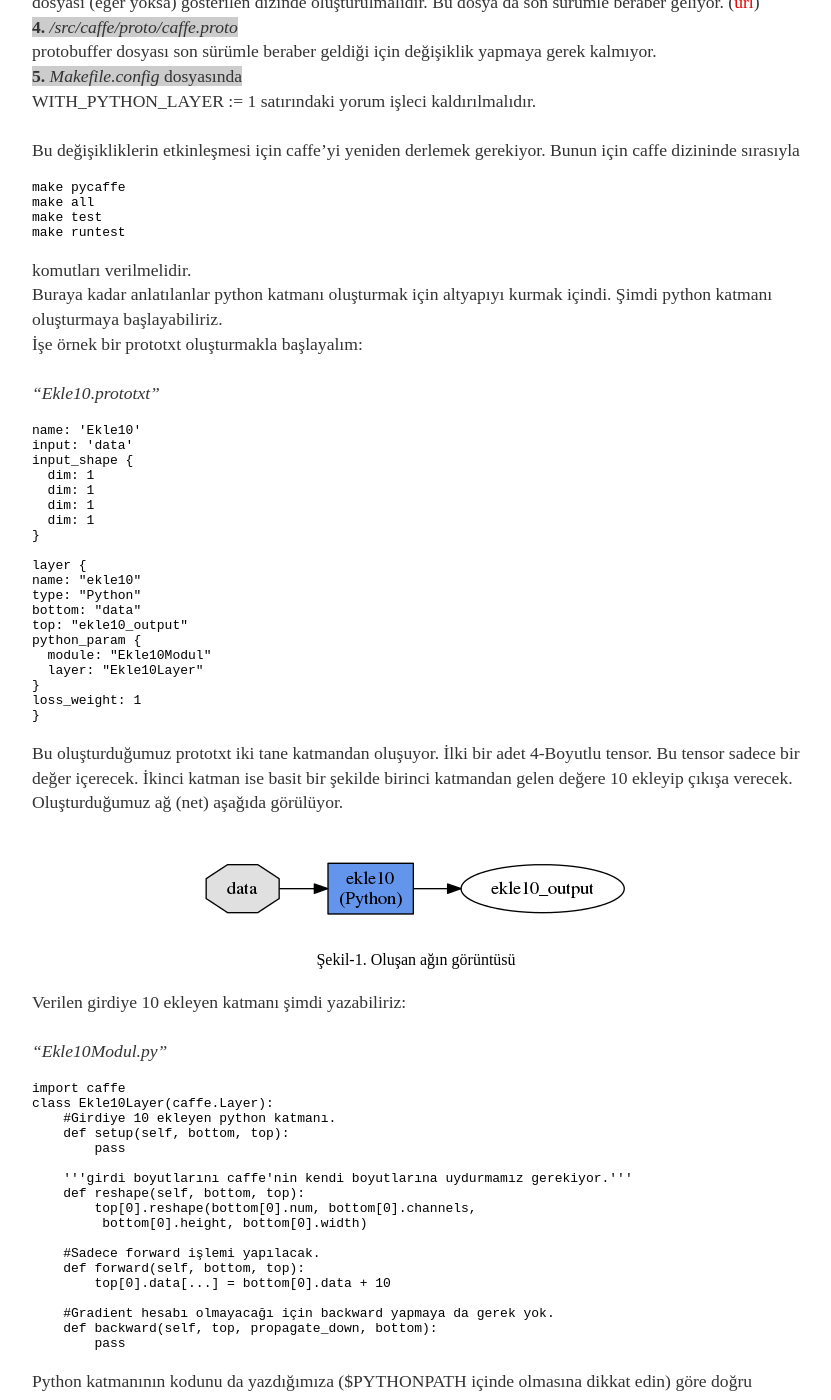
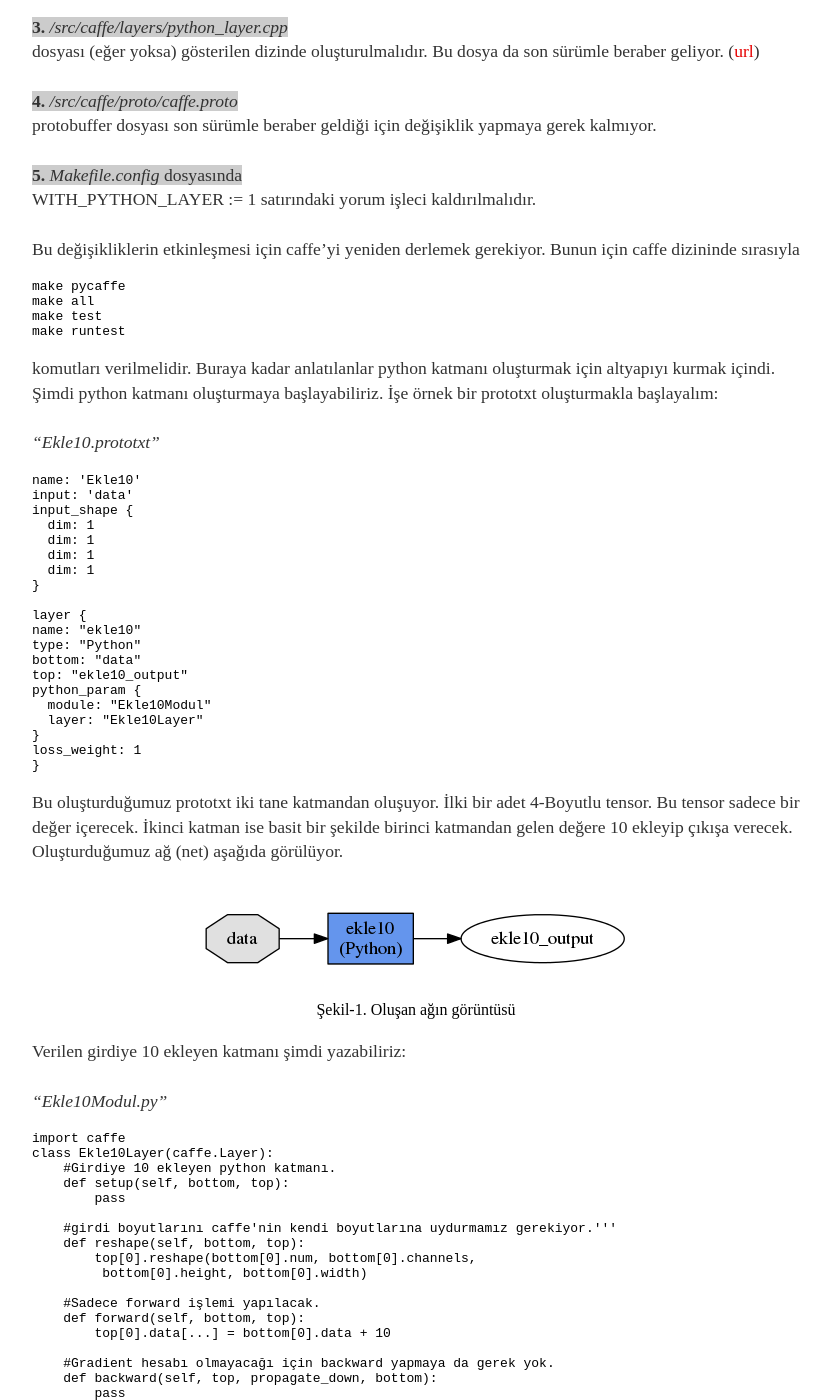
Before and after one commit to tekinonlayn/gi.github.io, a Jekyll site: the page built from _posts/2016-03-29-caffeye-yeni-bir-python-katmani-ekleme.md, in a window 1280 px wide and 1400 px high, scrolled down 654 px. Shown: the whole window, without its empty margins (224-1055 px from the left). Built offline with Jekyll 4.4.1, drawn with Linux system fonts in a browser that asks for light colours.

Commit message:
Update 2016-03-29-caffeye-yeni-bir-python-katmani-ekleme.md

```diff
--- a/_posts/2016-03-29-caffeye-yeni-bir-python-katmani-ekleme.md
+++ b/_posts/2016-03-29-caffeye-yeni-bir-python-katmani-ekleme.md
@@ -9,15 +9,14 @@ Caffe'de yeni bir katman eklemek kolaydır. Hele bir de python katmanı eklenece
 Baştan itibaren bir python katmanı nasıl eklenir, sırasıyla yazalım:<br />
 <span style="background-color: #cccccc;"><b>1.</b>&nbsp;<i>/include/caffe/python_layer.hpp</i></span><br />
 python_layer.hpp başlık dosyasının gerekli dizinde olması gerekir, yoksa eğer kendimiz elle oluşturacağız. (<a href="https://github.com/longjon/caffe/commit/a48990d5951e4c5d286b7d0dfdf04b8afa9cfb62" target="_blank">url</a>)
-<br />
+<br /><br />
 <span style="background-color: #cccccc;"><b>2.</b> <i>/src/caffe/layer_factory.cpp</i></span><br />
-bu dosyada python_layer için gerekli düzenlemeleri yapmamız gerekir. Eğer Caffe'yi son sürümde kullanıyorsanız değişiklik yapmaya gerek yok.
-<br />
+bu dosyada python_layer için gerekli düzenlemeleri yapmamız gerekir. Eğer Caffe'yi son sürümde kullanıyorsanız değişiklik yapmaya gerek yok.<br /><br />
 <span style="background-color: #cccccc;"><b>3.</b> <i>/src/caffe/layers/python_layer.cpp</i></span><br />
 dosyası (eğer yoksa) gösterilen dizinde oluşturulmalıdır. Bu dosya da son sürümle beraber geliyor. (<a href="https://github.com/longjon/caffe/commit/a48990d5951e4c5d286b7d0dfdf04b8afa9cfb62" target="_blank">url</a>)
-<br />
+<br /><br />
 <span style="background-color: #cccccc;"><b>4.</b> <i>/src/caffe/proto/caffe.proto</i></span><br />
-protobuffer dosyası son sürümle beraber geldiği için değişiklik yapmaya gerek kalmıyor.<br />
+protobuffer dosyası son sürümle beraber geldiği için değişiklik yapmaya gerek kalmıyor.<br /><br />
 <span style="background-color: #cccccc;"><b>5.</b> <i>Makefile.config</i> dosyasında</span><br />
 WITH_PYTHON_LAYER := 1 satırındaki yorum işleci kaldırılmalıdır.<br />
 <br />
@@ -28,9 +27,7 @@ make all
 make test
 make runtest
 </pre>
-komutları verilmelidir. <br />
-Buraya kadar anlatılanlar python katmanı oluşturmak için altyapıyı kurmak içindi. Şimdi python katmanı oluşturmaya başlayabiliriz.<br />
-İşe örnek bir prototxt oluşturmakla başlayalım:<br /><br />
+komutları verilmelidir. Buraya kadar anlatılanlar python katmanı oluşturmak için altyapıyı kurmak içindi. Şimdi python katmanı oluşturmaya başlayabiliriz. İşe örnek bir prototxt oluşturmakla başlayalım:<br /><br />
 <i>"Ekle10.prototxt"</i>
 <pre class="prettyprint">
 name: 'Ekle10'
@@ -69,7 +66,7 @@ class Ekle10Layer(caffe.Layer):
     def setup(self, bottom, top):
         pass
 
-    '''girdi boyutlarını caffe'nin kendi boyutlarına uydurmamız gerekiyor.'''
+    #girdi boyutlarını caffe'nin kendi boyutlarına uydurmamız gerekiyor.'''
     def reshape(self, bottom, top):
         top[0].reshape(bottom[0].num, bottom[0].channels,
          bottom[0].height, bottom[0].width)
```
